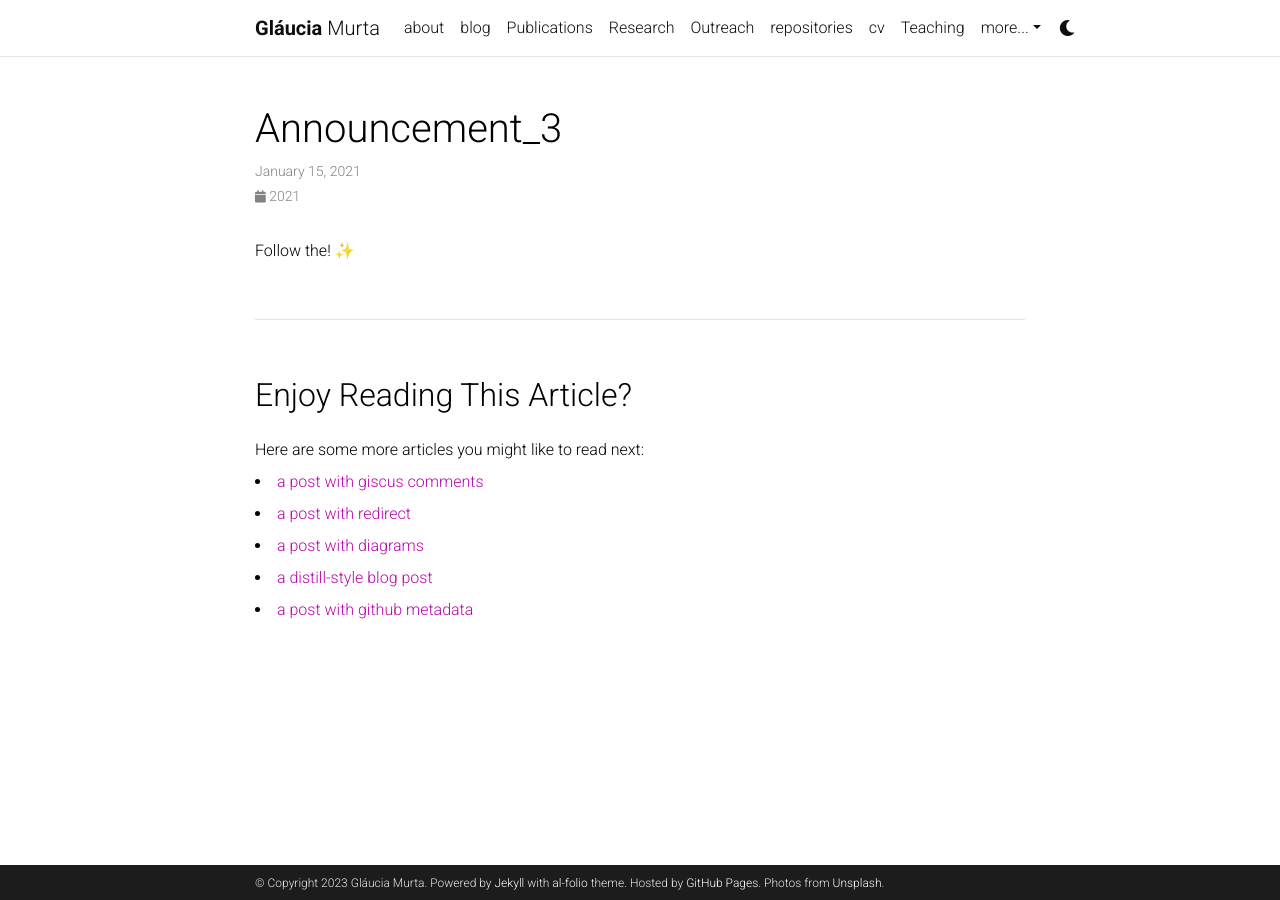
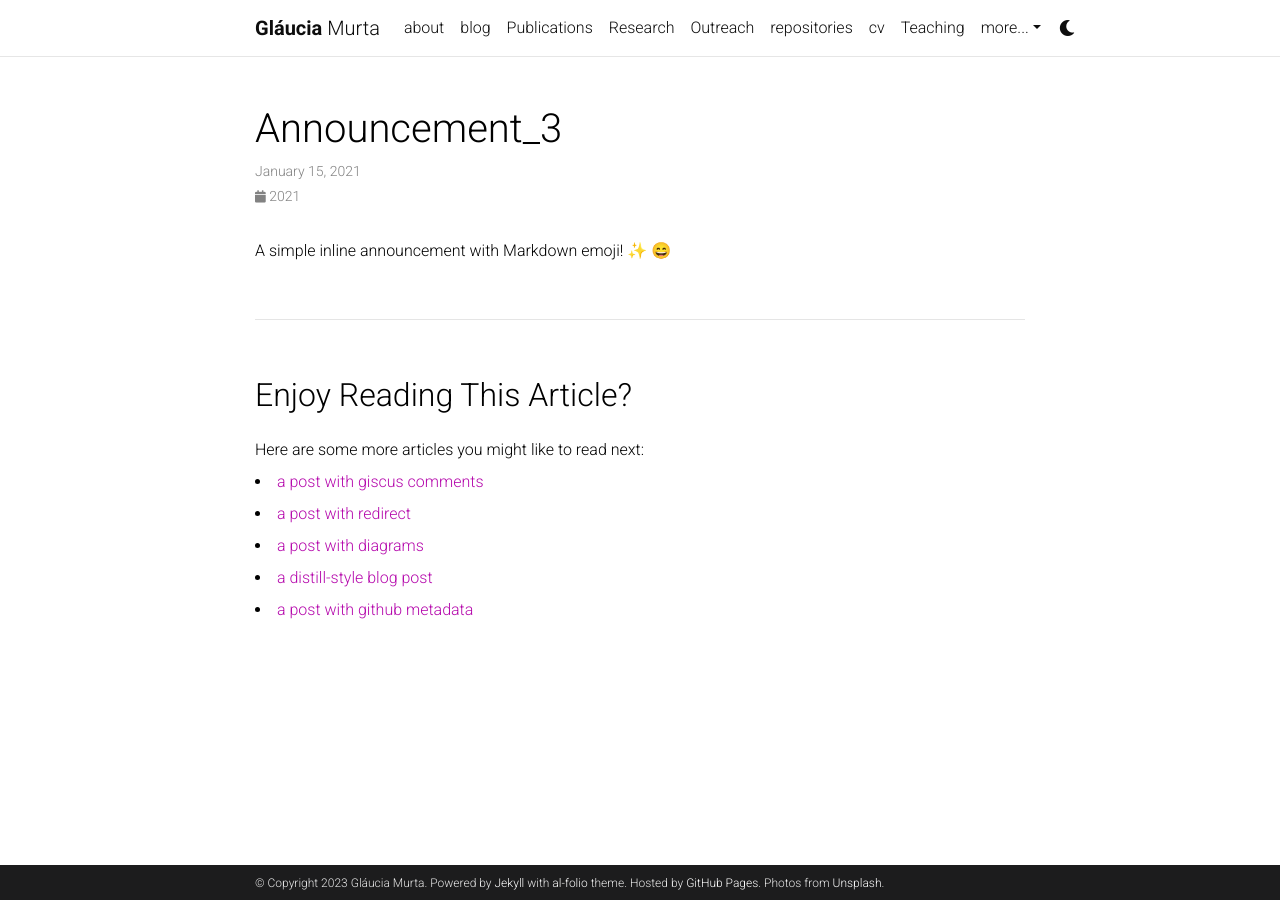
Before and after one commit to glauciamg/glauciamg.github.io, a Jekyll site: the page built from _news/announcement_3.md, in a window 1280 px wide. Built offline with Jekyll 4.4.1, drawn with Linux system fonts in a browser that asks for light colours; emoji names are drawn with the system emoji font; comment, search, counter and statistics services are not loaded; a style sheet for code colours, icons or effects is not loaded.

Commit message:
Update announcement_3.md

```diff
--- a/_news/announcement_3.md
+++ b/_news/announcement_3.md
@@ -4,4 +4,4 @@ date: 2021-01-15 07:59:00-0400
 inline: true
 ---
 
-Follow the! :sparkles:
+A simple inline announcement with Markdown emoji! :sparkles: :smile:
```
